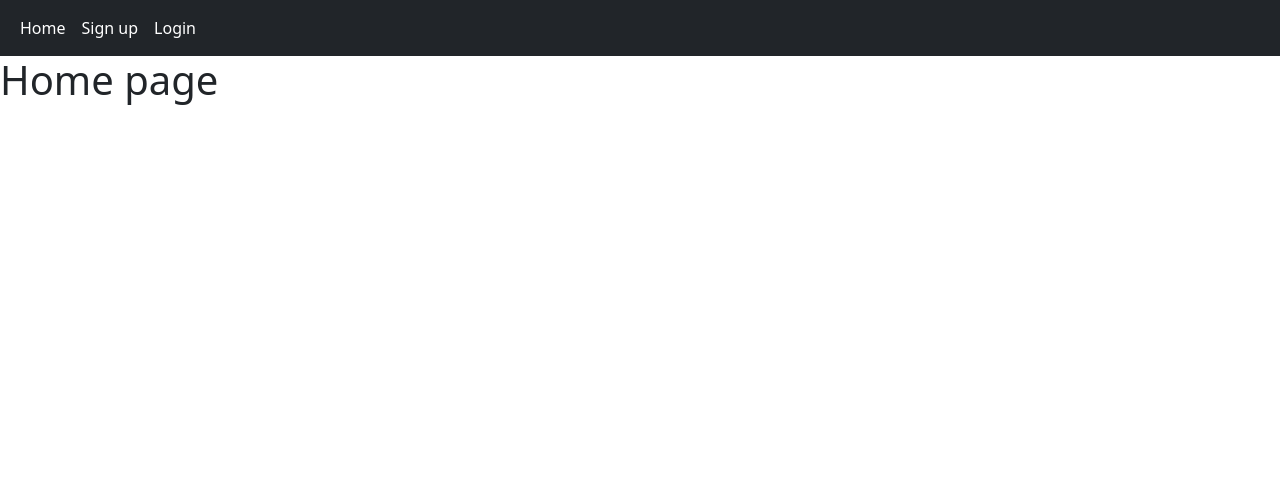
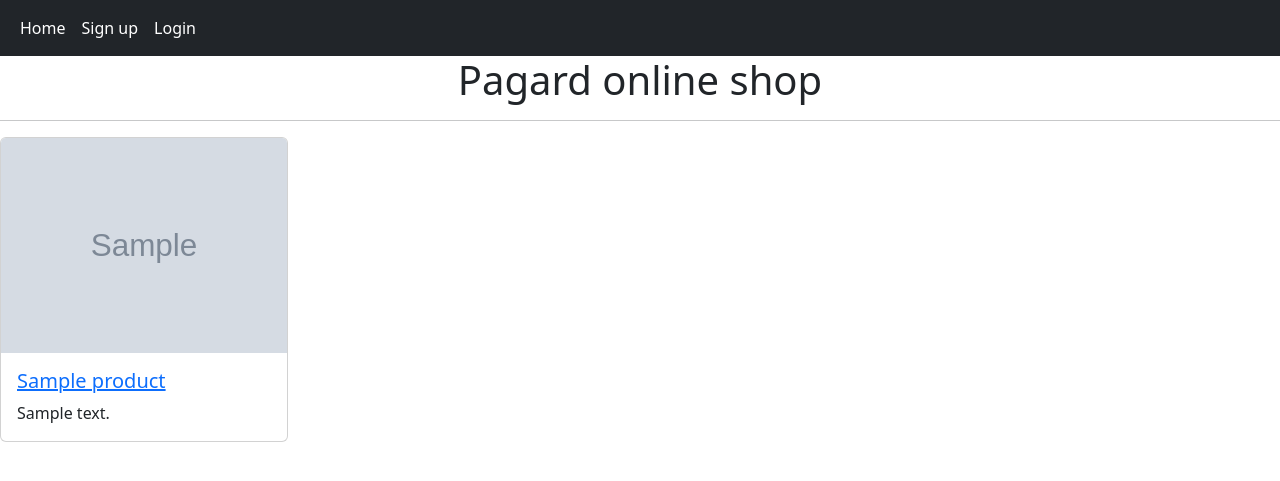
Before and after one commit to mohammadpagard/django-shop, a Django app: page / in a window 1280 px wide. Shown: the top 481 px of the page. Run offline with Django 4.2, Linux system fonts and the light colour scheme; tables that the repository leaves empty hold one stand-in row (values such as "Sample post"); grey boxes marked "Sample" are stand-in pictures.

Commit message:
Display product list & create product detail page.

```diff
--- a/djangoShop/urls.py
+++ b/djangoShop/urls.py
@@ -8,4 +8,5 @@ urlpatterns = [
     path('admin/', admin.site.urls),
     path('', include('home.urls', namespace='home')),
     path('accounts/', include('accounts.urls', namespace='accounts')),
+    path('product/', include('product.urls', namespace='product')),
 ] + static(settings.MEDIA_URL, document_root=settings.MEDIA_ROOT)
--- a/home/templates/home/index.html
+++ b/home/templates/home/index.html
@@ -6,7 +6,22 @@
 {% block content %}
 
     <div class="home-header">
-        <h1>Home page</h1>
+        <h1 class="text-center">Pagard online shop</h1>
+        <hr>
+    </div>
+
+    <div class="product">
+        {% for p in product %}
+            <div class="card" style="width: 18rem;">
+                <img src="{{ p.image.url }}" class="card-img-top" alt="{{ p.name }}">
+                <div class="card-body">
+                    <a href="{{ p.get_absolute_url }}">
+                        <h5 class="card-title">{{ p.name }}</h5>
+                    </a>
+                    <p class="card-text">{{ p.description|truncatewords:8 }}</p>
+                </div>
+            </div>
+        {% endfor %}
     </div>
 
 {% endblock %}
--- a/home/views.py
+++ b/home/views.py
@@ -1,7 +1,9 @@
 from django.shortcuts import render
 from django.views import View
+from product.models import Product
 
 
 class HomeView(View):
     def get(self, request):
-        return render(request, 'home/index.html', {})
+        product = Product.objects.filter(available=True)
+        return render(request, 'home/index.html', {'product': product})
--- a/product/models.py
+++ b/product/models.py
@@ -1,5 +1,6 @@
 from django.db import models
 from django.utils.text import slugify
+from django.urls import reverse
 
 
 class Category(models.Model):
@@ -23,7 +24,7 @@ class Product(models.Model):
     name = models.CharField(max_length=200)
     slug = models.SlugField(max_length=200, unique=True, blank=True, null=True)
     category = models.ManyToManyField(Category, related_name='products')
-    image = models.ImageField(upload_to='products/image/')
+    image = models.ImageField(upload_to='products/image/%Y/%m/')
     description = models.TextField()
     price = models.IntegerField()
     available = models.BooleanField(default=True)
@@ -39,3 +40,6 @@ class Product(models.Model):
     def save(self, *args, **kwargs):
         self.slug = slugify(self.name)
         return super().save(*args, **kwargs)
+
+    def get_absolute_url(self):
+        return reverse('product:detail', args=[self.slug, ])
--- /dev/null
+++ b/product/urls.py
@@ -0,0 +1,8 @@
+from django.urls import path
+from . import views
+
+
+app_name = 'product'
+urlpatterns = [
+    path('<slug:slug>/', views.ProductDetailView.as_view(), name='detail'),
+]
```
Also changed, not shown: product/templates/product/product_detail.html (added, +33 -0 lines), product/views.py (+8 -2 lines), product/migrations/0002_alter_product_image.py (added), product/migrations/0003_alter_product_image.py (added).
